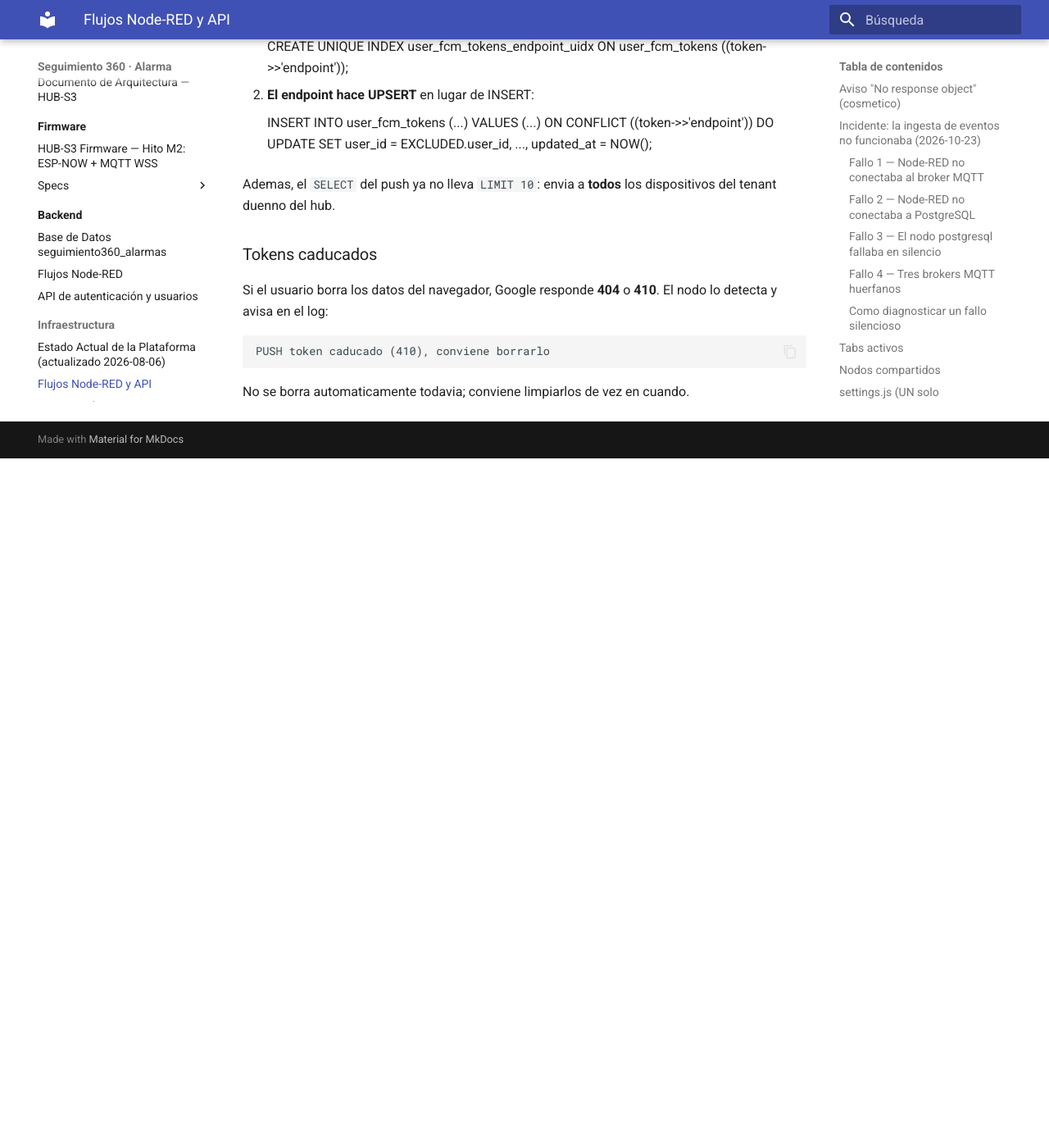
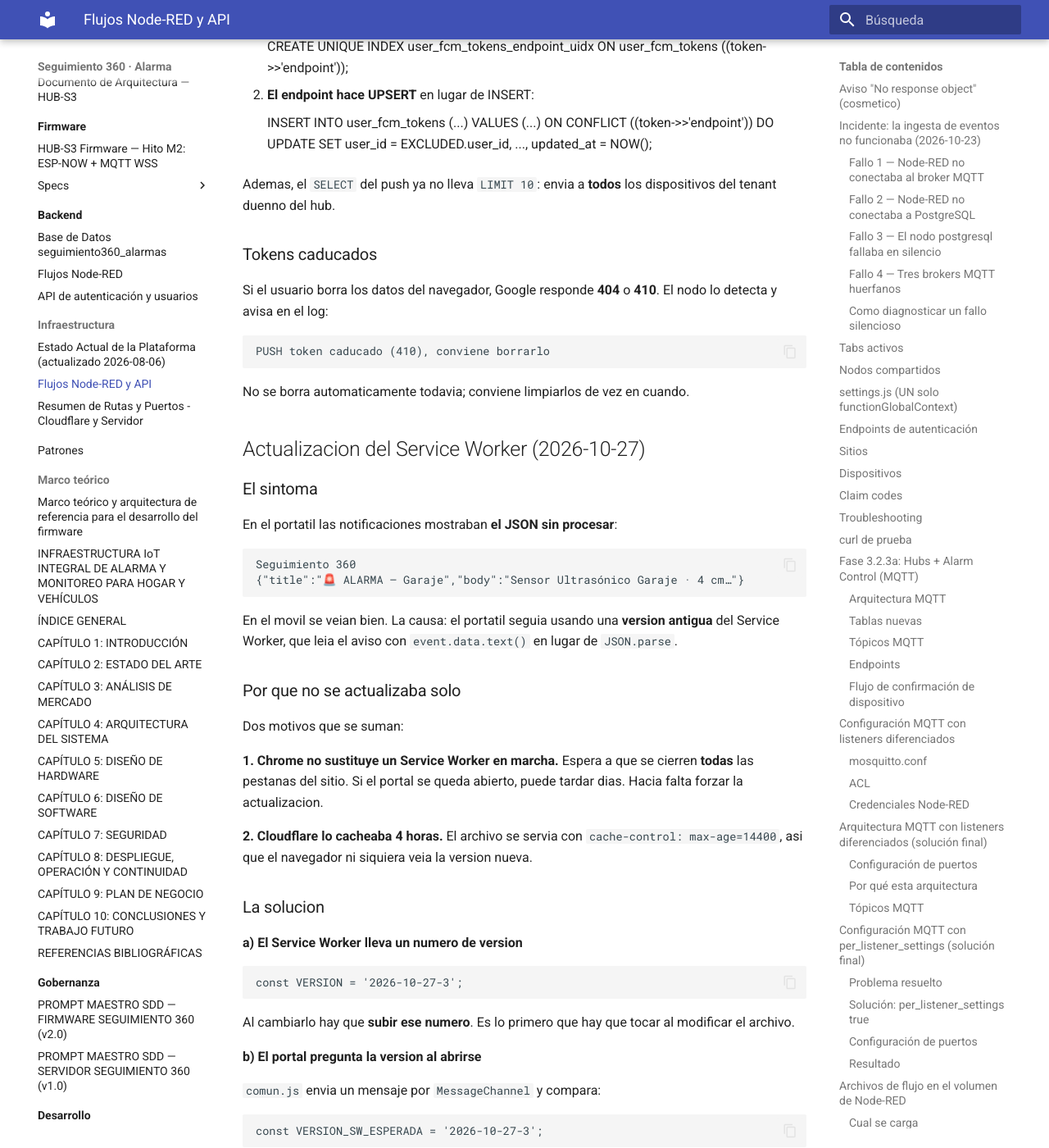
Before and after one commit to khalifa63/seguimiento360-alarma, an MkDocs documentation site: the page built from docs/infraestructura/FLUJOS_NODERED.md, in a window 1280 px wide and 1400 px high, scrolled down 20205 px. Shown: the whole window at 82% size. Built offline with MkDocs 1.6.1 and Material for MkDocs 9.7.7, drawn with Linux system fonts in a browser that asks for light colours; before the commit the page ends 20764 px from its top, so only the background shows below that; some of the changed text lies outside the part shown.

Commit message:
fix(pwa): actualizacion automatica del Service Worker
El portatil mostraba el JSON crudo en las notificaciones porque seguia con
una version antigua del Service Worker. Chrome no lo sustituye hasta cerrar
todas las pestanas, y ademas Cloudflare lo cacheaba 4 horas.

- El Service Worker lleva numero de VERSION
- comun.js lo consulta al abrir y fuerza reg.update() si no coincide
- Se registra con ?v=VERSION para esquivar la cache
- Respaldo: si llega un JSON como texto, se reinterpreta (nunca se ve crudo)

```diff
--- a/docs/infraestructura/FLUJOS_NODERED.md
+++ b/docs/infraestructura/FLUJOS_NODERED.md
@@ -802,3 +802,72 @@ El nodo lo detecta y avisa en el log:
     PUSH token caducado (410), conviene borrarlo
 
 No se borra automaticamente todavia; conviene limpiarlos de vez en cuando.
+
+## Actualizacion del Service Worker (2026-10-27)
+
+### El sintoma
+
+En el portatil las notificaciones mostraban **el JSON sin procesar**:
+
+    Seguimiento 360
+    {"title":"🚨 ALARMA — Garaje","body":"Sensor Ultrasónico Garaje · 4 cm…"}
+
+En el movil se veian bien. La causa: el portatil seguia usando una **version
+antigua** del Service Worker, que leia el aviso con `event.data.text()` en
+lugar de `JSON.parse`.
+
+### Por que no se actualizaba solo
+
+Dos motivos que se suman:
+
+**1. Chrome no sustituye un Service Worker en marcha.** Espera a que se cierren
+**todas** las pestanas del sitio. Si el portal se queda abierto, puede tardar
+dias. Hacia falta forzar la actualizacion.
+
+**2. Cloudflare lo cacheaba 4 horas.** El archivo se servia con
+`cache-control: max-age=14400`, asi que el navegador ni siquiera veia la
+version nueva.
+
+### La solucion
+
+**a) El Service Worker lleva un numero de version**
+
+    const VERSION = '2026-10-27-3';
+
+Al cambiarlo hay que **subir ese numero**. Es lo primero que hay que tocar al
+modificar el archivo.
+
+**b) El portal pregunta la version al abrirse**
+
+`comun.js` envia un mensaje por `MessageChannel` y compara:
+
+    const VERSION_SW_ESPERADA = '2026-10-27-3';
+
+Si no coincide, llama a `reg.update()`, activa el que este en espera y recarga
+**una sola vez** (marca en `sessionStorage` para no entrar en bucle).
+
+Detalle importante: el Service Worker responde por `event.ports[0]`, **no** por
+`event.source`. Con `MessageChannel`, `event.source` es `null`.
+
+**c) Se registra con la version en la URL**
+
+    navigator.serviceWorker.register('service-worker.js?v=2026-10-27-3')
+
+Eso esquiva la cache de Cloudflare: cada version es una URL distinta.
+
+### Al modificar el Service Worker
+
+1. Subir `const VERSION` en `service-worker.js`.
+2. Subir `VERSION_SW_ESPERADA` en `comun.js` (el mismo valor).
+3. Subir el `?v=` del `register()` en los HTML.
+
+Si no se hace, los usuarios pueden seguir con la version vieja durante dias.
+
+### Respaldo por si llega un aviso mal formado
+
+Aunque todo este al dia, un aviso podria llegar como texto. El Service Worker
+lo detecta e intenta reinterpretarlo, para que nunca se muestre un JSON crudo:
+
+    if (!datos.title && datos.body.trim().startsWith('{')) {
+      try { datos = JSON.parse(datos.body); } catch (e) { }
+    }
--- a/website/portal/diagnostico.html
+++ b/website/portal/diagnostico.html
@@ -176,7 +176,7 @@ async function activar() {
     // Registrar el Service Worker si hace falta
     if (!estado.reg) {
       log('Registrando Service Worker…');
-      await navigator.serviceWorker.register('service-worker.js');
+      await navigator.serviceWorker.register('service-worker.js?v=2026-10-27-3');
       await navigator.serviceWorker.ready;
       log('Service Worker listo.');
     }
--- a/website/portal/index.html
+++ b/website/portal/index.html
@@ -3,7 +3,7 @@
 <head>
   <script>
     if ('serviceWorker' in navigator) {
-      navigator.serviceWorker.register('service-worker.js');
+      navigator.serviceWorker.register('service-worker.js?v=2026-10-27-3');
     }
   </script>
 
```
Also changed, not shown: other parts of website/portal/index.html (+1 -1 lines), website/portal/comun.js (+72 -0 lines), website/portal/service-worker.js (+53 -31 lines).
